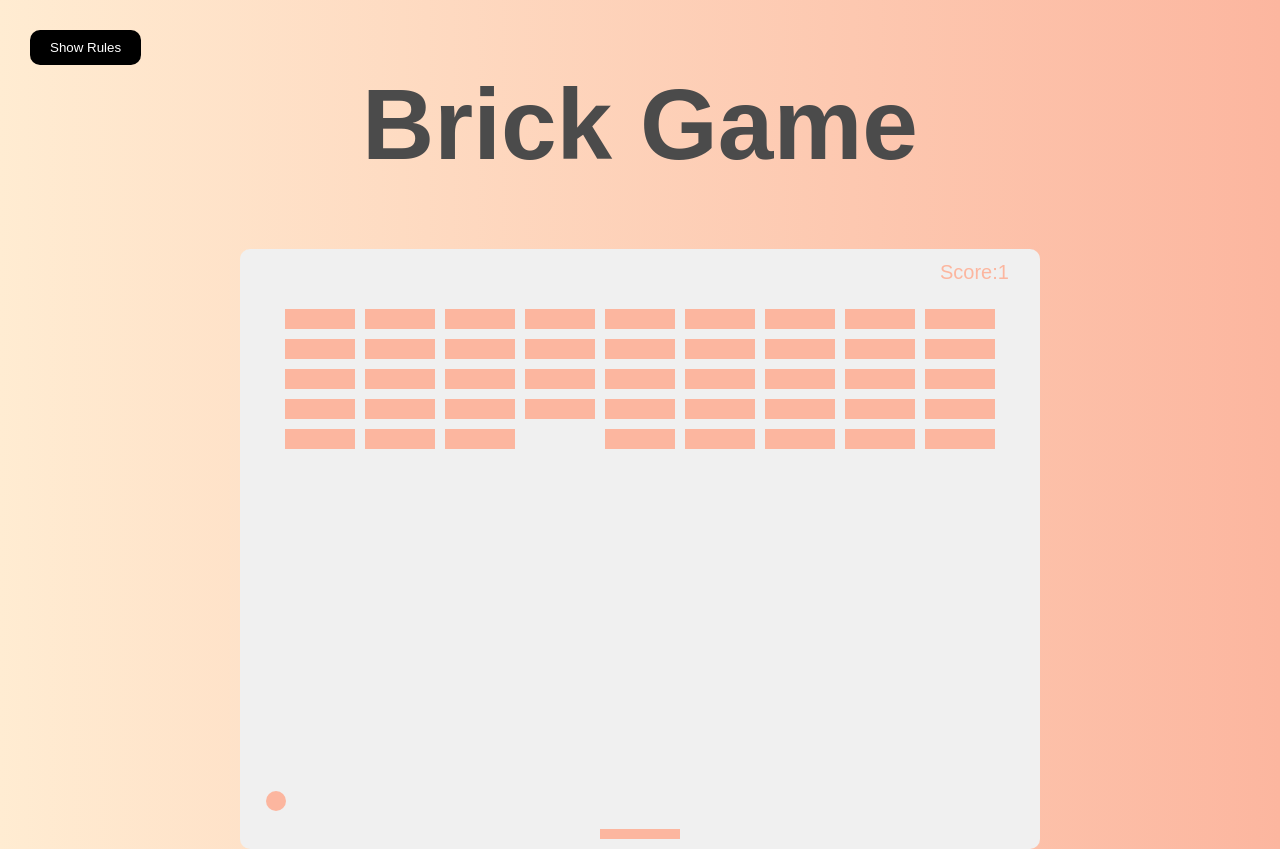
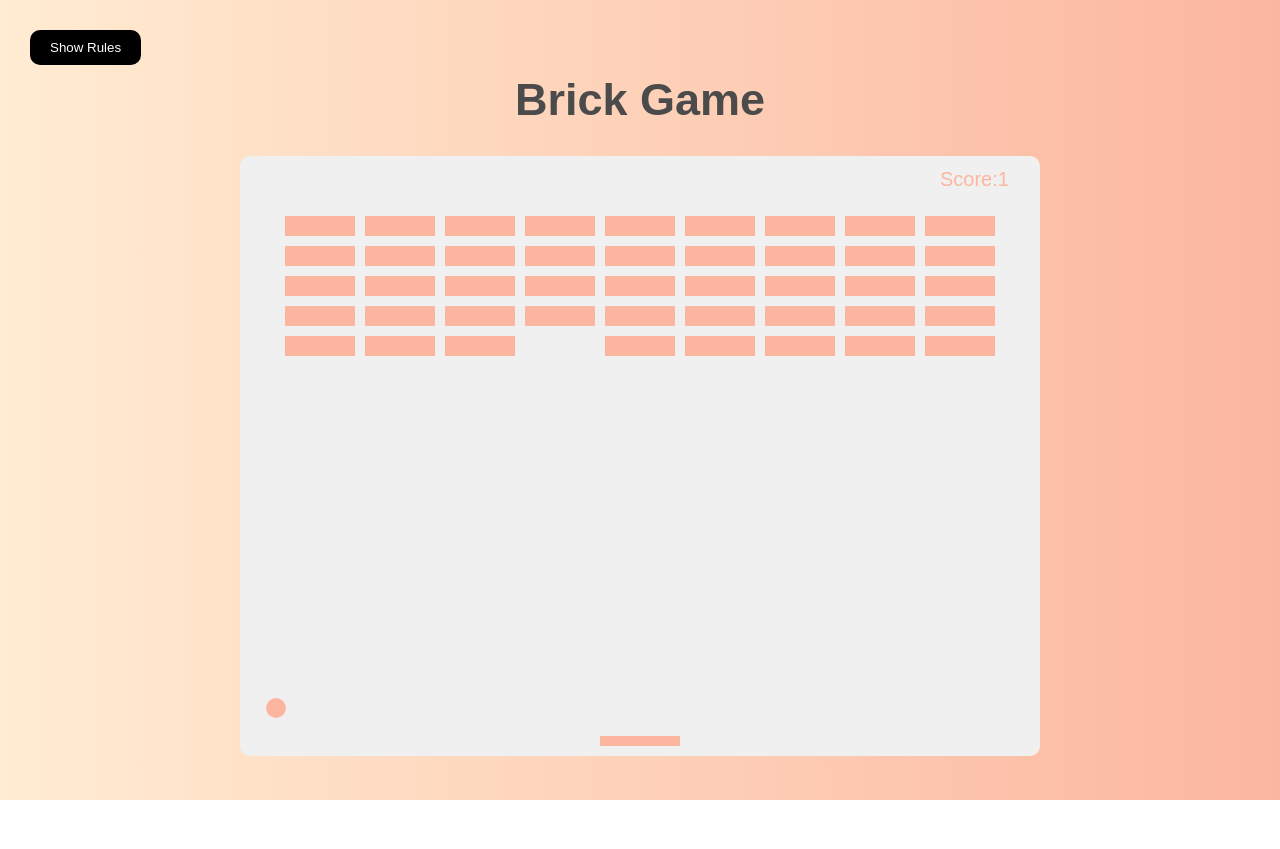
Before and after one commit to shreyassashok/Brick-Game, a plain HTML site: page index.html in a window 1280 px wide. After the commit the page ends 800 px from the top, so only its background shows below. Drawn offline with Linux system fonts and the light colour scheme.

Commit message:
Update style.css

```diff
--- a/style.css
+++ b/style.css
@@ -14,7 +14,7 @@ body {
 }
 
 h1 {
-  font-size: 100px;
+  font-size: 45px;
   color: rgb(75, 75, 75);
 }
 
```
